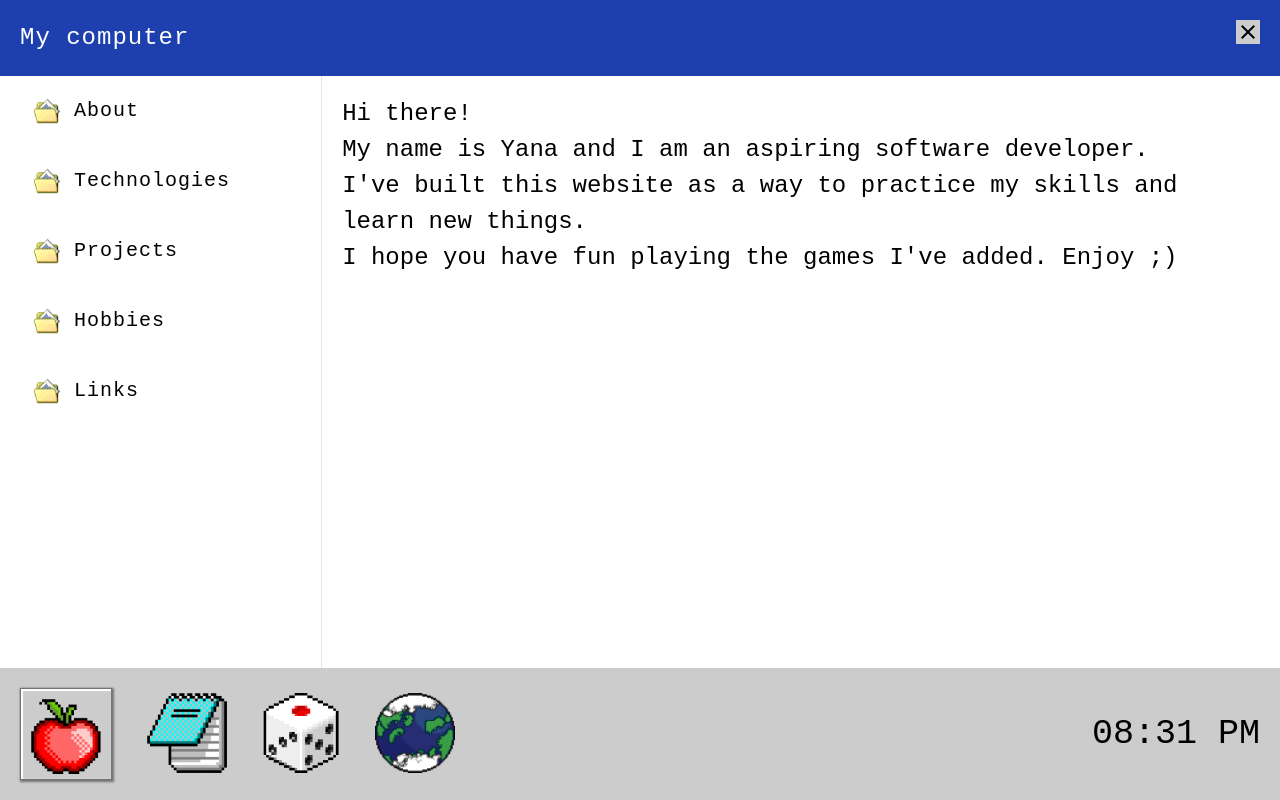
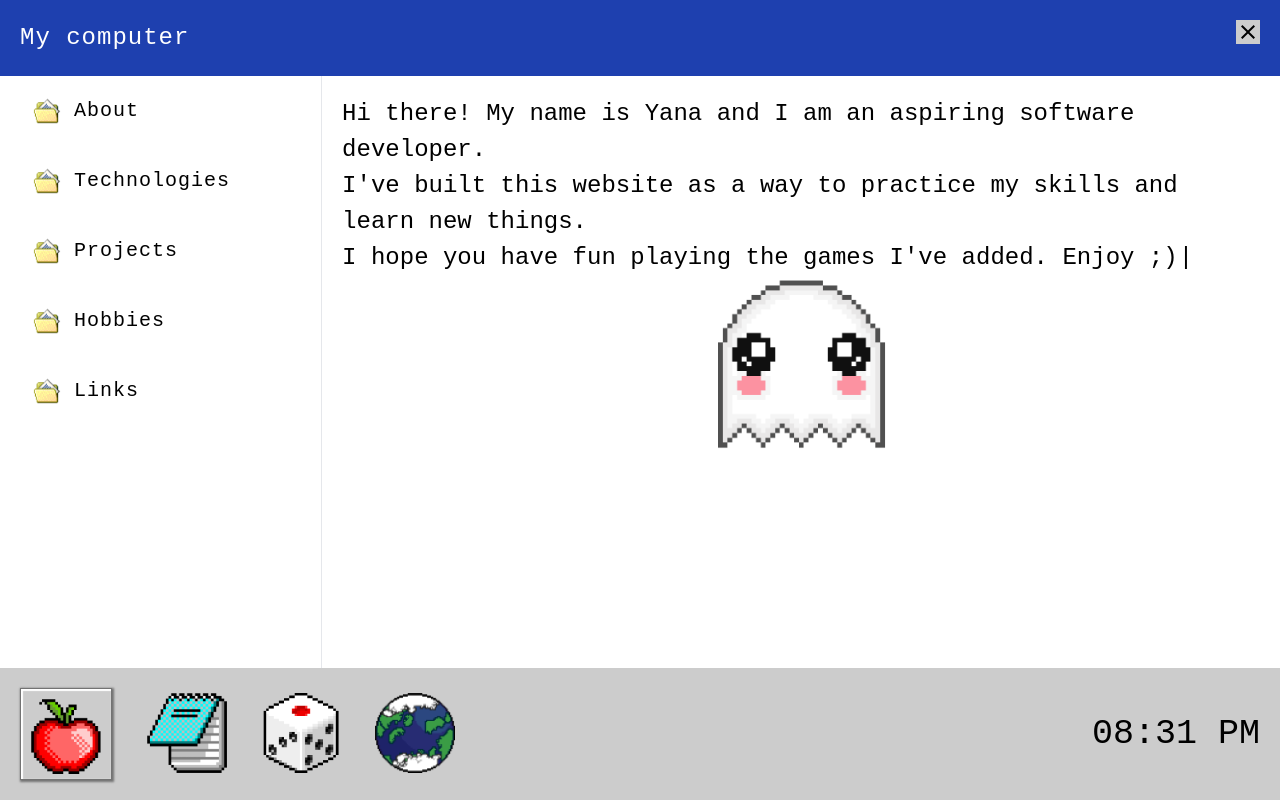
Before and after one commit to YanaKarpliuk/welcome-user-website, a React (Create React App) app: page /#/my-computer/about in a window 1280 px wide. Built offline with nearby package versions, Linux system fonts and the light colour scheme.

Commit message:
completed about section

```diff
--- a/craco.config.js
+++ b/craco.config.js
@@ -7,6 +7,7 @@ module.exports = {
       '@mainScreen': path.resolve(__dirname, 'src/components/MainScreen'),
       '@toolbar': path.resolve(__dirname, 'src/components/Toolbar'),
       '@icons': path.resolve(__dirname, 'src/images/icons'),
+      '@images': path.resolve(__dirname, 'src/images'),
     }
   },
 };
--- a/package.json
+++ b/package.json
@@ -16,7 +16,9 @@
     "react-player": "^2.11.0",
     "react-router-dom": "^6.6.1",
     "react-scripts": "5.0.1",
+    "react-typewriter-effect": "^1.1.0",
     "typescript": "^4.9.4",
+    "typewriter-effect": "^2.19.0",
     "web-vitals": "^2.1.4"
   },
   "scripts": {
--- a/src/components/MyComputer/About.tsx
+++ b/src/components/MyComputer/About.tsx
@@ -1,13 +1,27 @@
+import ghost from "@images/ghost.gif";
+import Typewriter from "typewriter-effect";
+
 export default function About() {
   return (
     <section>
-      <h2>Hi there!</h2>
-      <p>My name is Yana and I am an aspiring software developer.</p>
-      <p>
-        I've built this website as a way to practice my skills and learn new
-        things.
-      </p>
-      <p>I hope you have fun playing the games I've added. Enjoy ;)</p>
+      <Typewriter
+        onInit={(typewriter) => {
+          typewriter
+            .changeDelay(10)
+            .typeString(
+              "<span>Hi there! My name is Yana and I am an aspiring software developer.</span><br/>"
+            )
+            .typeString(
+              "<span>I've built this website as a way to practice my skills and learn new things.</span><br/>"
+            )
+            .typeString(
+              "<span>I hope you have fun playing the games I've added. Enjoy ;)</span>"
+            )
+            .start();
+        }}
+      />
+
+      <img src={ghost} alt="ghost gif" className="h-[200px] mx-auto" />
     </section>
   );
 }
--- /dev/null
+++ b/src/module.d.ts
@@ -0,0 +1 @@
+declare module 'typewriter-effect/dist/core'
--- a/tsconfig.json
+++ b/tsconfig.json
@@ -23,7 +23,8 @@
     "paths": {
       "@mainScreen/*": ["components/MainScreen/*"],
       "@toolbar/*": ["components/Toolbar/*"],
-      "@icons/*": ["images/icons/*"]
+      "@icons/*": ["images/icons/*"],
+      "@images/*": ["images/*"]
     }
   },
   "include": [
```
Also changed, not shown: src/index.css (+8 -8 lines), src/images/ghost.gif (added), 1 other file (tests, documents, lock files or other folders).
